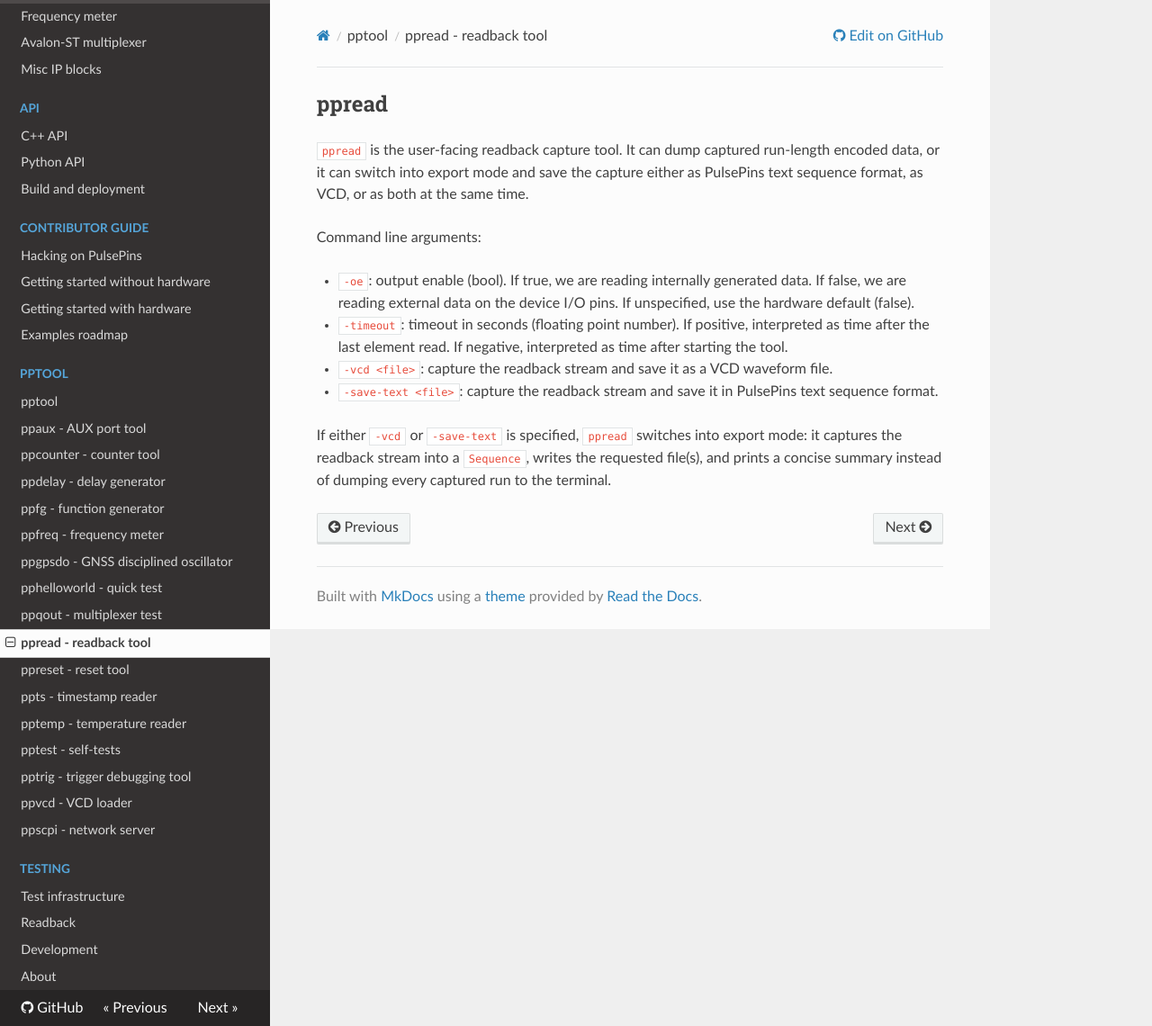
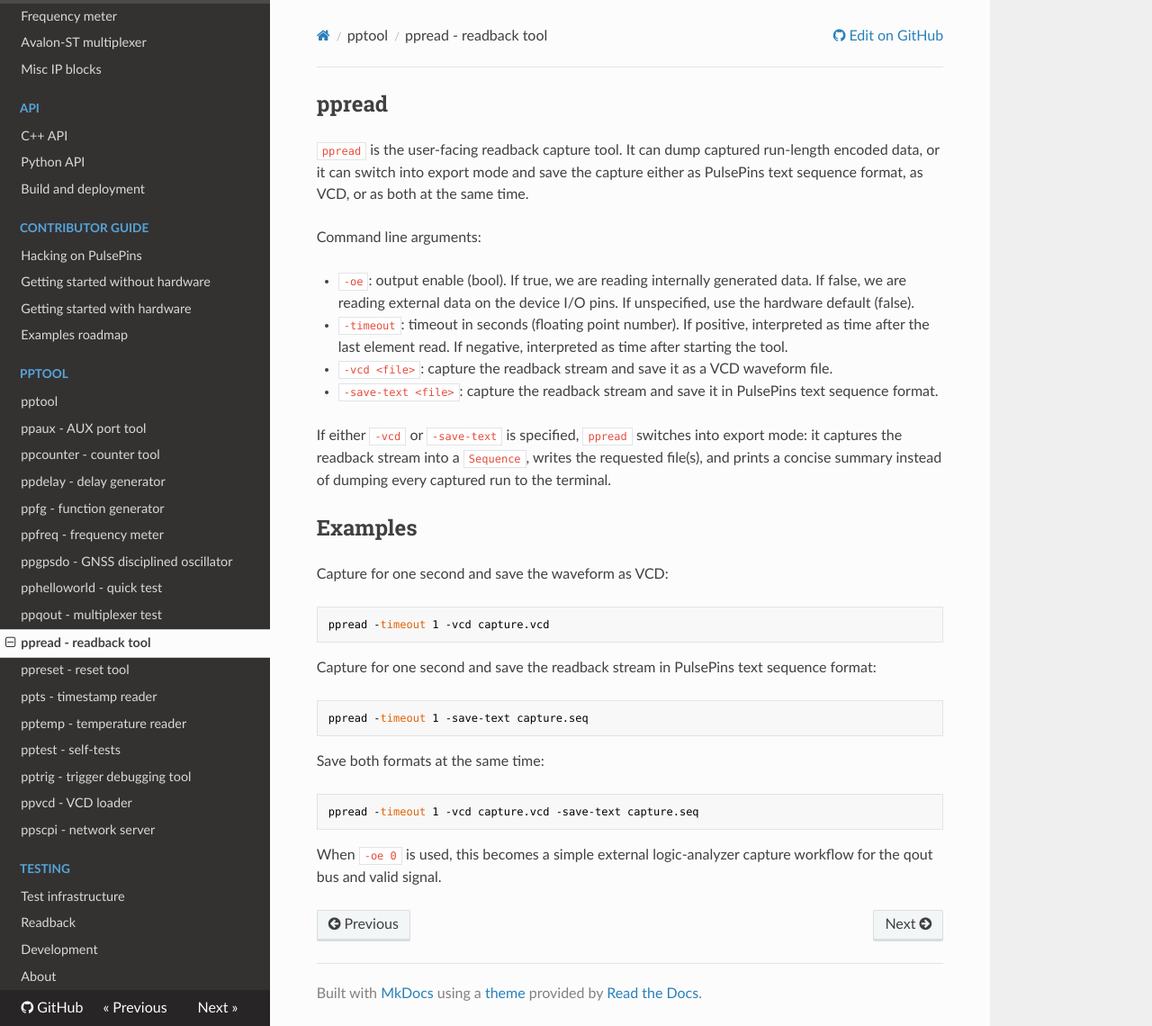
Before and after one commit to rokzitko/PulsePins, an MkDocs documentation site: the page built from docs/docs/ppread.md, in a window 1280 px wide and 1140 px high. Shown: the whole window at 90% size. Built offline with MkDocs 1.6.1, drawn with Linux system fonts in a browser that asks for light colours; nearby versions of some CDN libraries.

Commit message:
document sequence format workflows

````diff
--- a/docs/docs/ppread.md
+++ b/docs/docs/ppread.md
@@ -16,3 +16,26 @@ the last element read. If negative, interpreted as time after starting the tool.
 If either ``-vcd`` or ``-save-text`` is specified, `ppread` switches into export mode: it captures
 the readback stream into a `Sequence`, writes the requested file(s), and prints a concise summary
 instead of dumping every captured run to the terminal.
+
+## Examples
+
+Capture for one second and save the waveform as VCD:
+
+```bash
+ppread -timeout 1 -vcd capture.vcd
+```
+
+Capture for one second and save the readback stream in PulsePins text sequence format:
+
+```bash
+ppread -timeout 1 -save-text capture.seq
+```
+
+Save both formats at the same time:
+
+```bash
+ppread -timeout 1 -vcd capture.vcd -save-text capture.seq
+```
+
+When `-oe 0` is used, this becomes a simple external logic-analyzer capture workflow for the
+qout bus and valid signal.
````
Also changed, not shown: docs/docs/cpp.md (+8 -0 lines).
